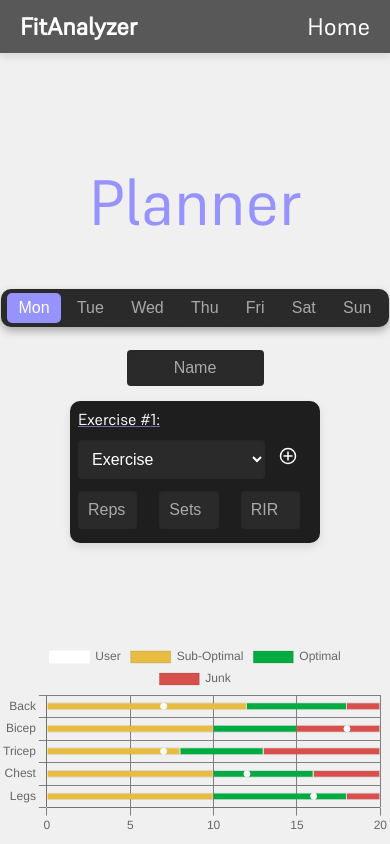
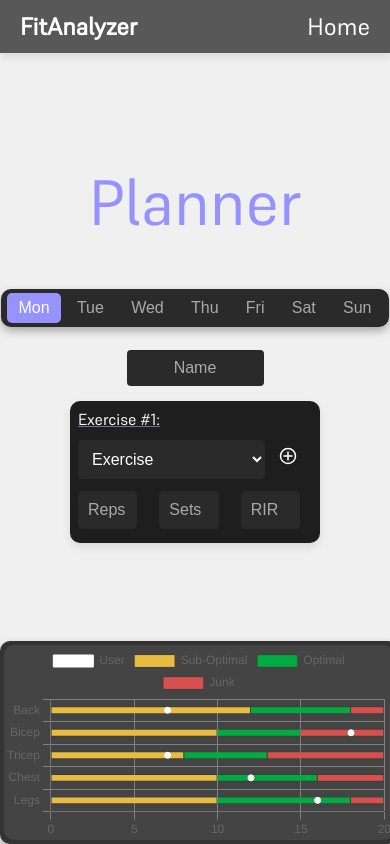
Before and after one commit to Ph1so/FitAnalyzer, a React (Create React App) app: page /workout in a window 390 px wide. Built offline with nearby package versions, Linux system fonts and the light colour scheme.

Commit message:
style chart + repsonsive

```diff
--- /dev/null
+++ b/src/components/BarChart.css
@@ -0,0 +1,33 @@
+.bar-chart-container {
+  max-width: 80vw; /* Maximum width set to 80% of the viewport width */
+  width: 100%;
+  height: auto;
+  margin: 0 auto;
+  padding: 2vmin;
+  background-color: #333;
+  border-radius: 10px;
+  box-shadow: 0 4px 8px rgba(0, 0, 0, 0.3);
+  color: white;
+  display: flex;
+  justify-content: center;
+  align-items: center;
+  flex-direction: column;
+}
+
+.bar-chart-container canvas {
+  background-color: #444;
+  border-radius: 10px;
+}
+
+@media (max-width: 768px) {
+  .bar-chart-container {
+    max-width: 90vw; /* Adjust max-width for tablets */
+  }
+}
+
+@media (max-width: 480px) {
+  .bar-chart-container {
+    max-width: 100vw; /* Adjust max-width for mobile devices */
+    padding: 1vmin;
+  }
+}
--- a/src/components/BarChart.js
+++ b/src/components/BarChart.js
@@ -1,10 +1,10 @@
 import React from "react";
-import { Bar } from 'react-chartjs-2';
-
+import { Bar } from "react-chartjs-2";
+import "./BarChart.css";
 
 const BarChart = () => {
   return (
-    <div>
+    <div className="bar-chart-container">
       <Bar
         data={{
           labels: ["Back", "Bicep", "Tricep", "Chest", "Legs"],
@@ -12,71 +12,58 @@ const BarChart = () => {
             {
               label: "User",
               data: [7, 18, 7, 12, 16],
-                backgroundColor: [
-                    '#FFFFFF'
-                ],
+              backgroundColor: ["#FFFFFF"],
               borderColor: "#ffffff",
               tension: 0.4,
-                type:'scatter'
+              type: "scatter",
             },
             {
-                // later add variable so that user data is the sets they input
               label: "Sub-Optimal",
               data: [12, 10, 8, 10, 10],
-                backgroundColor: [
-                  'rgba(231,188,64)'
-                ],
+              backgroundColor: ["rgba(231,188,64)"],
               borderWidth: 1,
               barPercentage: 0.7,
-                categoryPercentage: 0.5
+              categoryPercentage: 0.5,
             },
             {
               label: "Optimal",
               data: [6, 5, 5, 6, 8],
-                backgroundColor: [
-                  '#00ab41'
-                ],
+              backgroundColor: ["#00ab41"],
               borderWidth: 1,
               barPercentage: 0.7,
-                categoryPercentage: 0.5
+              categoryPercentage: 0.5,
             },
             {
               label: "Junk",
               data: [2, 5, 7, 4, 2],
-                backgroundColor: [
-                  "#D7504D"
-                ],
+              backgroundColor: ["#D7504D"],
               borderWidth: 1,
               barPercentage: 0.7,
-                categoryPercentage: 0.5
+              categoryPercentage: 0.5,
             },
-
           ],
         }}
         options={{
-            indexAxis: 'y',
+          indexAxis: "y",
           scales: {
             x: {
               beginAtZero: true,
               stacked: true,
               grid: {
-                  color: '#808080',
+                color: "#808080",
               },
             },
             y: {
               beginAtZero: true,
               grid: {
-                    color: '#808080',
+                color: "#808080",
               },
               stacked: true,
             },
-
-            }
-          }
-          }
+          },
+        }}
       />
     </div>
-
   );
 };
 
--- a/src/components/Title.css
+++ b/src/components/Title.css
@@ -25,13 +25,13 @@
 }
 
 @media (max-width: 480px) {
-  .Title{
+  .Title {
     font-size: 4em;
   }
 }
 
 @media (max-width: 400px) {
-  .Title{
+  .Title {
     font-size: 4em;
   }
 }
```
Lines whose indentation alone changed are shown as unchanged.
